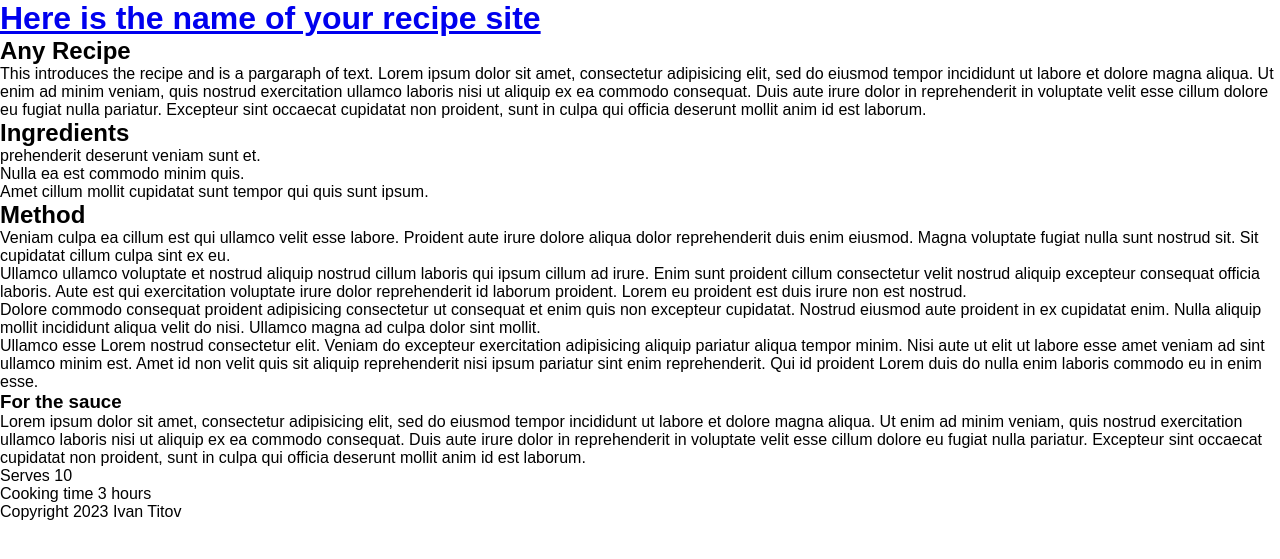
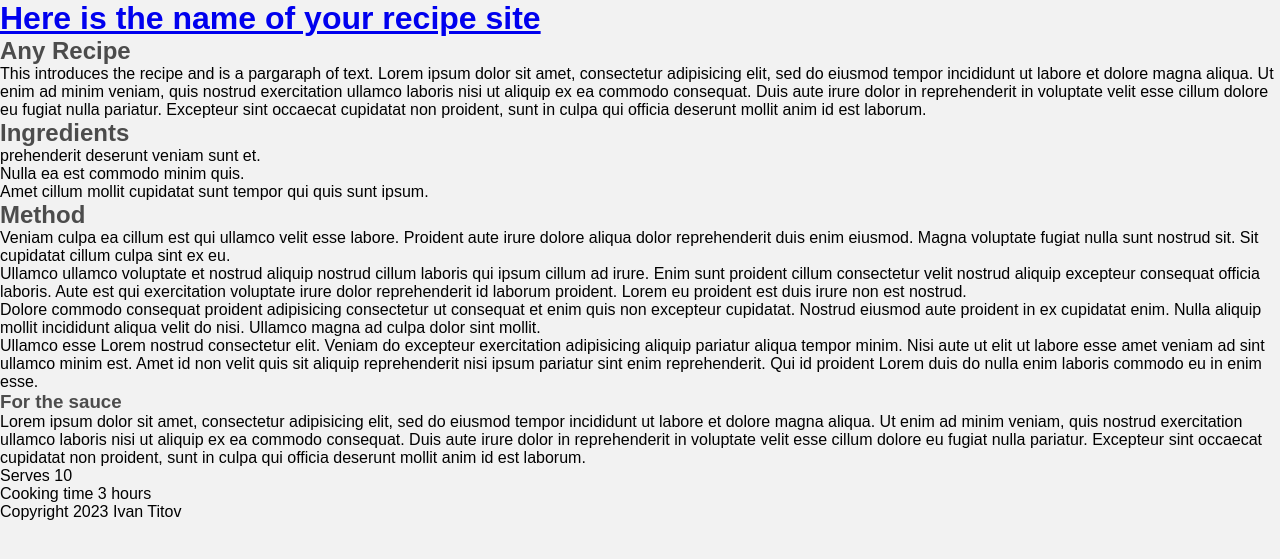
Before and after one commit to IvanTitov9/HealthyItaly, a Jekyll site: the page built from _recipes/recipe2.md, in a window 1280 px wide. Shown: the top 559 px of the page. Built offline with Jekyll 4.4.1, drawn with Linux system fonts in a browser that asks for light colours.

Commit message:
Update recipes.css

```diff
--- a/styles/recipes.css
+++ b/styles/recipes.css
@@ -1,11 +1,42 @@
 /*! CSS bare bones for recipes site */
-
+body {
+  font-family: Arial, sans-serif;
+  background-color: #f2f2f2;
+}
+h1,h2,h3 {
+color: #4c4c4c;
+}
+.container {
+  max-width: 800px;
+  margin: 0 auto;
+  padding: 30px;
+}
+.recipe-card {
+  background-color: #fff;
+  box-shadow: 0px 0px 10px #ccc;
+  border-radius: 10px;
+  padding: 20px;
+  text-align: center;
+  margin-bottom: 30px;
+}
+.recipe-title {
+  font-size: 24px;
+  margin-bottom: 20px;
+}
+.recipe-ingredients {
+  font-size: 18px;
+  margin-bottom: 20px;
+  list-style-type: none;
+  padding: 0;
+}
+.recipe-instructions {
+  font-size: 18px;
+}
  html {
   font-family: sans-serif;
   -ms-text-size-adjust: 100%;
   -webkit-text-size-adjust: 100%;
 }
-
 *  {
   margin: 0;
   padding: 0;
```
